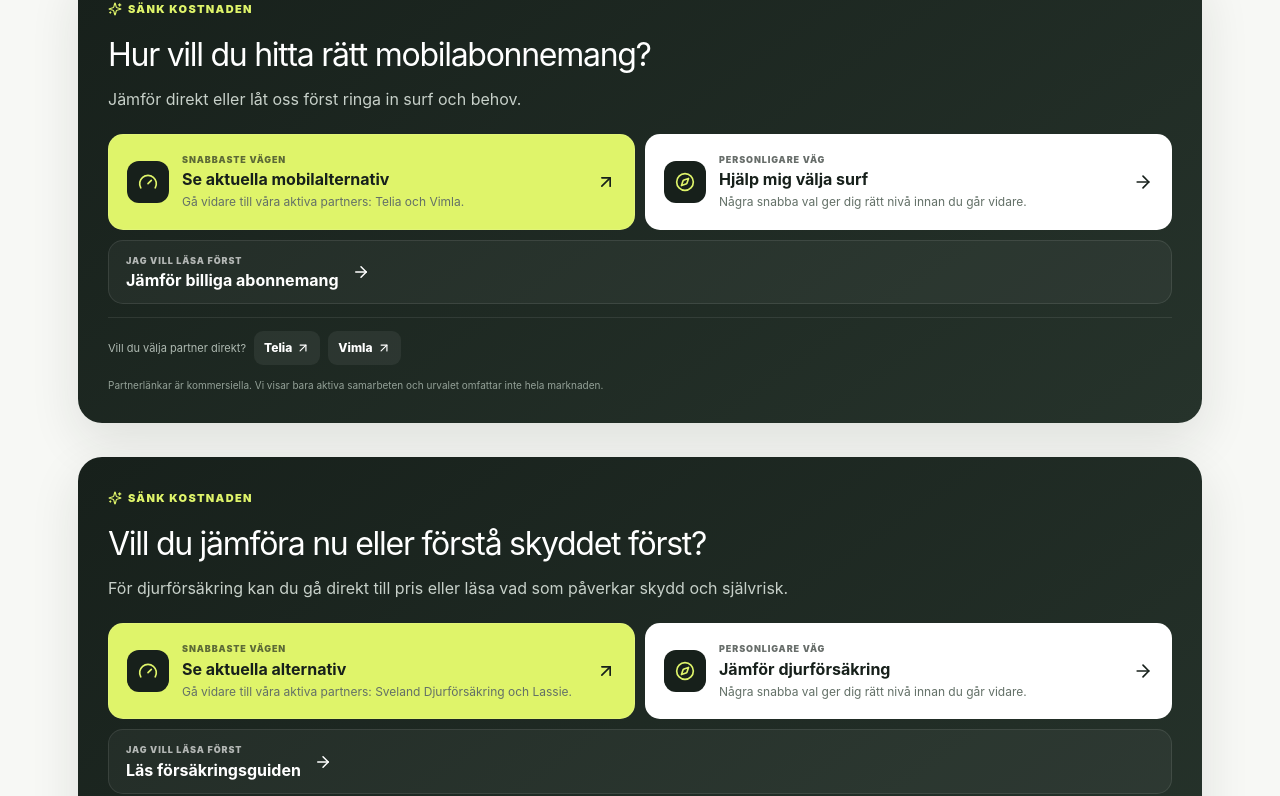
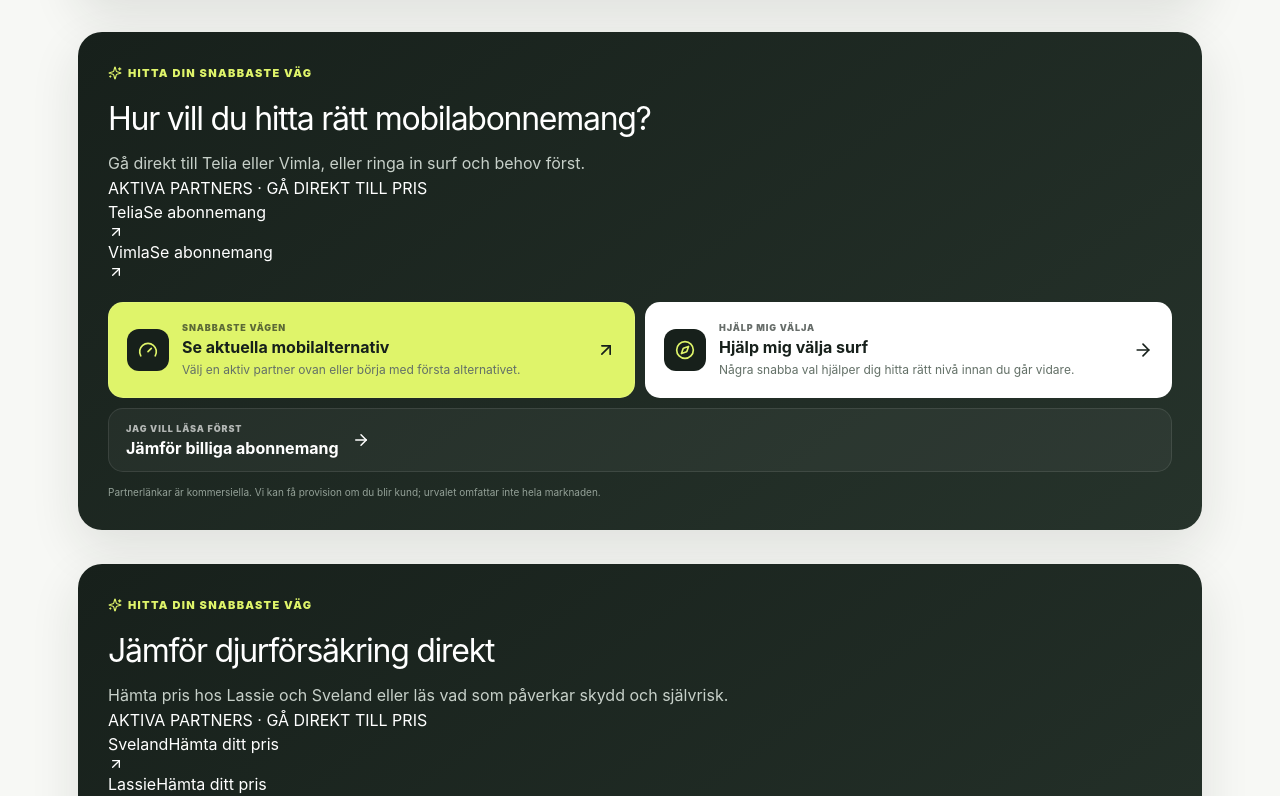
Before and after one commit to arvidlandin-cpu/sankkostnaden, a Next.js app: page / in a window 1280 px wide. Shown: the part 1604-2400 px from the top of the page. Built offline with nearby package versions, Linux system fonts and the light colour scheme.

Commit message:
Add express partner shortcuts to decision gateways

```diff
--- a/components/DecisionGateway.tsx
+++ b/components/DecisionGateway.tsx
@@ -1,63 +1,29 @@
 import Link from 'next/link';
 import { ArrowRight, ArrowUpRight, Compass, Gauge, Sparkles } from 'lucide-react';
-import { getPartners, type PartnerCategory } from '../lib/partners';
+import { getActivePartners, type PartnerCategory } from '../lib/partners';
 
 type Props = { category: PartnerCategory; compact?: boolean; };
 
 const config = {
-  bredband: {
-    title: 'Hur vill du gå vidare med bredbandet?',
-    intro: 'Välj snabbaste vägen, få hjälp att välja nivå eller läs vidare först.',
-    direct: 'Se bredband på min adress',
-    help: 'Hjälp mig välja hastighet',
-    helpHref: '/bredband/vilken-hastighet-behover-jag/',
-    read: 'Läs bredbandsguiden',
-    readHref: '/bredband/',
-  },
-  mobil: {
-    title: 'Hur vill du hitta rätt mobilabonnemang?',
-    intro: 'Jämför direkt eller låt oss först ringa in surf och behov.',
-    direct: 'Se aktuella mobilalternativ',
-    help: 'Hjälp mig välja surf',
-    helpHref: '/mobil/hur-mycket-surf-behover-jag/',
-    read: 'Jämför billiga abonnemang',
-    readHref: '/mobil/billigaste-mobilabonnemanget/',
-  },
-  forsakring: {
-    title: 'Vill du jämföra nu eller förstå skyddet först?',
-    intro: 'För djurförsäkring kan du gå direkt till pris eller läsa vad som påverkar skydd och självrisk.',
-    direct: 'Se aktuella alternativ',
-    help: 'Jämför djurförsäkring',
-    helpHref: '/forsakring/djurforsakring/',
-    read: 'Läs försäkringsguiden',
-    readHref: '/forsakring/',
-  },
-  el: {
-    title: 'Hitta rätt väg till ett billigare elavtal',
-    intro: 'Våra elpartners är inte aktiverade ännu. Under tiden hjälper vi dig välja avtalsform och jämföra rätt kostnader.',
-    direct: 'Jämför elavtal',
-    help: 'Hjälp mig välja avtalsform',
-    helpHref: '/elavtal/vilket-elavtal-passar-mig/',
-    read: 'Se billigaste elavtalet',
-    readHref: '/elavtal/billigaste-elavtalet/',
-  },
+  bredband:{title:'Hur vill du gå vidare med bredbandet?',intro:'Se vad du kan beställa, välj rätt hastighet eller gå direkt till jämförelsen.',direct:'Jämför bredband på min adress',help:'Hjälp mig välja hastighet',helpHref:'/bredband/vilken-hastighet-behover-jag/',read:'Läs bredbandsguiden',readHref:'/bredband/'},
+  mobil:{title:'Hur vill du hitta rätt mobilabonnemang?',intro:'Gå direkt till Telia eller Vimla, eller ringa in surf och behov först.',direct:'Se aktuella mobilalternativ',help:'Hjälp mig välja surf',helpHref:'/mobil/hur-mycket-surf-behover-jag/',read:'Jämför billiga abonnemang',readHref:'/mobil/billigaste-mobilabonnemanget/'},
+  forsakring:{title:'Jämför djurförsäkring direkt',intro:'Hämta pris hos Lassie och Sveland eller läs vad som påverkar skydd och självrisk.',direct:'Hämta pris på djurförsäkring',help:'Jämför djurförsäkring',helpHref:'/forsakring/djurforsakring/',read:'Läs försäkringsguiden',readHref:'/forsakring/'},
+  el:{title:'Hitta rätt väg till ett billigare elavtal',intro:'Elpartners aktiveras först när samarbetena är godkända. Under tiden hjälper vi dig jämföra rätt.',direct:'Jämför elavtal',help:'Hjälp mig välja avtalsform',helpHref:'/elavtal/vilket-elavtal-passar-mig/',read:'Se billigaste elavtalet',readHref:'/elavtal/billigaste-elavtalet/'}
 } as const;
 
-export default function DecisionGateway({ category, compact = false }: Props) {
-  const cfg = config[category];
-  const active = getPartners(category).filter(p => p.trackingUrl);
-  const primary = active[0];
+const partnerClass=(name:string)=>name==='Telia'?'brandTelia':name==='Vimla'?'brandVimla':name==='Bredbandsval.se'?'brandBredbandsval':name==='Lassie'?'brandLassie':name.startsWith('Sveland')?'brandSveland':'';
 
-  return <section className={`decisionGateway ${compact ? 'decisionGatewayCompact' : ''}`}>
-    <div className='gatewayHead'><span><Sparkles size={14}/> SÄNK KOSTNADEN</span><h2>{cfg.title}</h2><p>{cfg.intro}</p></div>
-    <div className='gatewayPaths'>
-      {primary ? <a className='gatewayPath gatewayDirect' href={primary.trackingUrl!} target='_blank' rel='sponsored nofollow noopener'>
-        <span className='gatewayIcon'><Gauge size={20}/></span><div><small>SNABBASTE VÄGEN</small><strong>{cfg.direct}</strong><p>{active.length > 1 ? `Gå vidare till våra aktiva partners: ${active.map(p=>p.name).join(' och ')}.` : `Fortsätt hos ${primary.name} för aktuellt pris och villkor.`}</p></div><ArrowUpRight size={20}/>
-      </a> : <Link className='gatewayPath gatewayDirect' href='/elavtal/jamfor-elavtal/'><span className='gatewayIcon'><Gauge size={20}/></span><div><small>JÄMFÖR RÄTT</small><strong>{cfg.direct}</strong><p>Förbered jämförelsen nu. Partnerlänkar aktiveras först när samarbetet är godkänt.</p></div><ArrowRight size={20}/></Link>}
-      <Link className='gatewayPath' href={cfg.helpHref}><span className='gatewayIcon'><Compass size={20}/></span><div><small>PERSONLIGARE VÄG</small><strong>{cfg.help}</strong><p>Några snabba val ger dig rätt nivå innan du går vidare.</p></div><ArrowRight size={20}/></Link>
-      <Link className='gatewayPath gatewayRead' href={cfg.readHref}><div><small>JAG VILL LÄSA FÖRST</small><strong>{cfg.read}</strong></div><ArrowRight size={18}/></Link>
-    </div>
-    {active.length > 1 && <div className='gatewayPartners'><span>Vill du välja partner direkt?</span>{active.map(p=><a key={p.name} href={p.trackingUrl!} target='_blank' rel='sponsored nofollow noopener'>{p.name} <ArrowUpRight size={14}/></a>)}</div>}
-    <p className='gatewayFine'>Partnerlänkar är kommersiella. Vi visar bara aktiva samarbeten och urvalet omfattar inte hela marknaden.</p>
-  </section>;
+export default function DecisionGateway({category,compact=false}:Props){
+ const cfg=config[category], active=getActivePartners(category);
+ return <section className={`decisionGateway ${compact?'decisionGatewayCompact':''}`}>
+  <div className='gatewayHead'><span><Sparkles size={14}/> HITTA DIN SNABBASTE VÄG</span><h2>{cfg.title}</h2><p>{cfg.intro}</p></div>
+  {active.length>0 && <div className='partnerExpress'><div className='partnerExpressLabel'>AKTIVA PARTNERS · GÅ DIREKT TILL PRIS</div><div className='partnerExpressGrid'>{active.map(p=><a className={`partnerExpressCard ${partnerClass(p.name)}`} key={p.name} href={p.trackingUrl!} target='_blank' rel='sponsored nofollow noopener'><span className='expressBrand'>{p.name.replace(' Djurförsäkring','')}</span><span className='expressAction'>{category==='bredband'?'Se vad du kan få':category==='mobil'?'Se abonnemang':'Hämta ditt pris'} <ArrowUpRight size={16}/></span></a>)}</div></div>}
+  <div className='gatewayPaths'>
+   {active.length ? <a className='gatewayPath gatewayDirect' href={active[0].trackingUrl!} target='_blank' rel='sponsored nofollow noopener'><span className='gatewayIcon'><Gauge size={20}/></span><div><small>SNABBASTE VÄGEN</small><strong>{cfg.direct}</strong><p>{active.length>1?'Välj en aktiv partner ovan eller börja med första alternativet.':`Fortsätt hos ${active[0].name} för aktuellt pris och villkor.`}</p></div><ArrowUpRight size={20}/></a>:
+   <Link className='gatewayPath gatewayDirect' href='/elavtal/jamfor-elavtal/'><span className='gatewayIcon'><Gauge size={20}/></span><div><small>JÄMFÖR RÄTT</small><strong>{cfg.direct}</strong><p>Förbered jämförelsen nu. Partnerlänkar aktiveras först när samarbetet är godkänt.</p></div><ArrowRight size={20}/></Link>}
+   <Link className='gatewayPath' href={cfg.helpHref}><span className='gatewayIcon'><Compass size={20}/></span><div><small>HJÄLP MIG VÄLJA</small><strong>{cfg.help}</strong><p>Några snabba val hjälper dig hitta rätt nivå innan du går vidare.</p></div><ArrowRight size={20}/></Link>
+   <Link className='gatewayPath gatewayRead' href={cfg.readHref}><div><small>JAG VILL LÄSA FÖRST</small><strong>{cfg.read}</strong></div><ArrowRight size={18}/></Link>
+  </div>
+  <p className='gatewayFine'>Partnerlänkar är kommersiella. Vi kan få provision om du blir kund; urvalet omfattar inte hela marknaden.</p>
+ </section>;
 }
```
